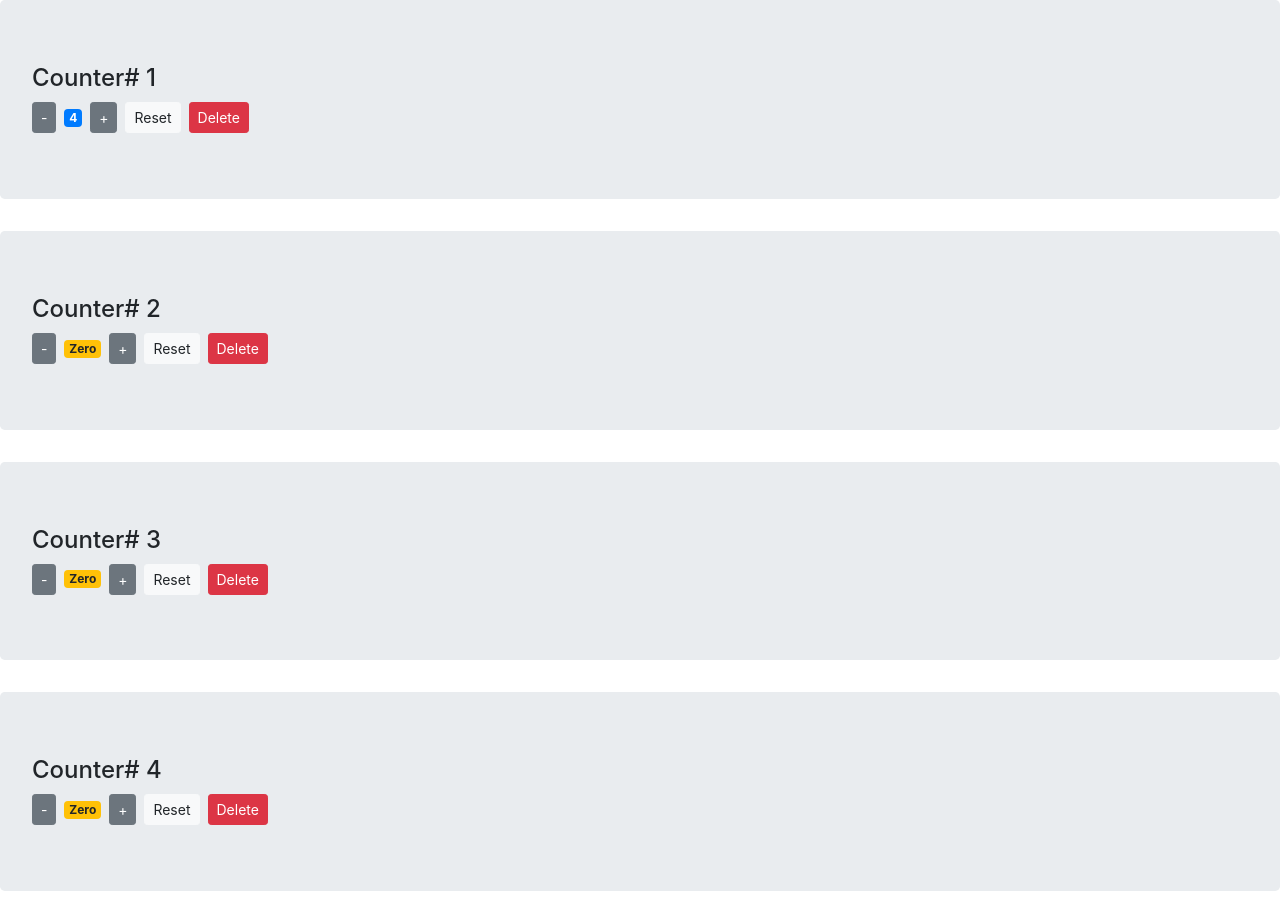
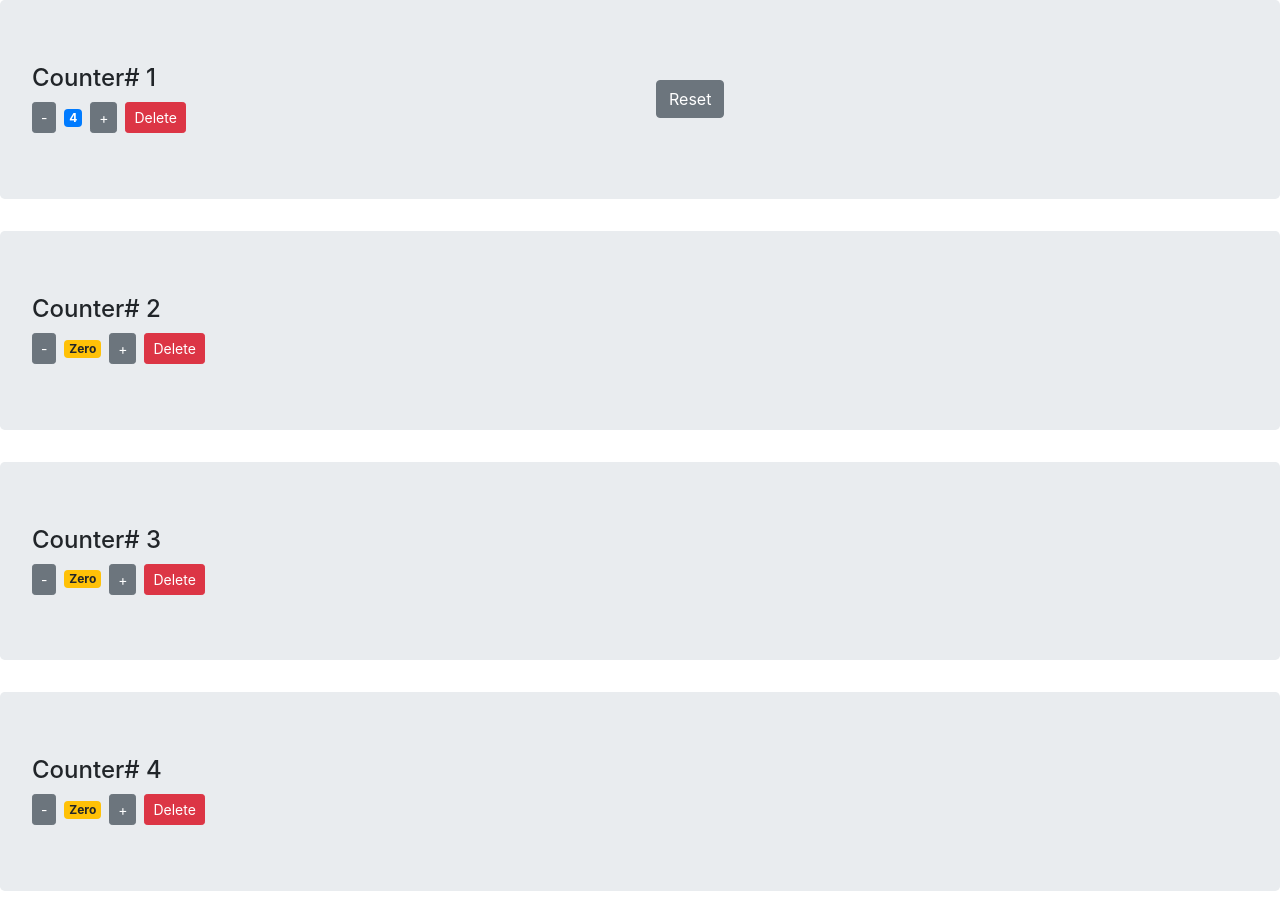
Before and after one commit to ferdous-al-quraeshi/react-crash-course-with-examples, a React (Create React App) app: page / in a window 1280 px wide. Built offline with nearby package versions, Linux system fonts and the light colour scheme.

Commit message:
applying 'ingle-source-of-truth' & removing local states

```diff
--- a/src/components/counter.jsx
+++ b/src/components/counter.jsx
@@ -1,28 +1,7 @@
 import React, { Component } from "react";
 
 class Counter extends Component {
-  // states of this component
-  state = {
-    value: this.props.counter.value,
-    tags: [
-      {
-        id: 1,
-        el: "tag1"
-      },
-      {
-        id: 2,
-        el: "tag1"
-      },
-      {
-        id: 3,
-        el: "tag1"
-      },
-      {
-        id: 4,
-        el: "tag1"
-      }
-    ]
-  };
+  // Now it's made a controlled (stateless) component to implement 'Single Source of Truth' pattern
 
   /* a classic approach for 'binding' event handlers */
   // constructor() {
@@ -35,23 +14,17 @@ class Counter extends Component {
       <div className="jumbotron">
         <h4>Counter# {this.props.counter.id}</h4>
         <button
-          onClick={this.handleDecrement}
+          onClick={() => this.props.onDecrement(this.props.counter)}
           className="btn btn-secondary btn-sm"
         >
           -
         </button>
         <span className={this.getBadgeClasses()}> {this.formatCount()}</span>
         <button
-          onClick={() => this.handleIncrement({ id: 1 })}
+          onClick={() => this.props.onIncrement(this.props.counter)}
           className="btn btn-secondary btn-sm"
         >
           +
-        </button>
-        <button
-          onClick={this.handleReset}
-          className="btn btn-light btn-sm ml-2"
-        >
-          Reset
         </button>
         <button
           onClick={() => this.props.onDelete(this.props.counter.id)}
@@ -64,18 +37,6 @@ class Counter extends Component {
   }
 
   /* helper methods */
-  handleIncrement = () => {
-    // the arrow function approach that auto inherited (NOT re-bind) the 'this'
-    this.setState({ value: this.state.value + 1 });
-  };
-  handleDecrement = () => {
-    // the arrow function approach that auto inherited (NOT re-bind) the 'this'
-    this.setState({ value: this.state.value - 1 });
-  };
-  handleReset = () => {
-    // the arrow function approach that auto inherited (NOT re-bind) the 'this'
-    this.setState({ value: 0 });
-  };
   renderTags() {
     if (this.state.tags.length === 0)
       return (
@@ -95,17 +56,18 @@ class Counter extends Component {
   getBadgeClasses() {
     let classes = "badge m-2 badge-";
     classes +=
-      this.state.value === 0
+      this.props.counter.value === 0
         ? "warning"
-        : this.state.value < 0
+        : this.props.counter.value < 0
           ? "danger"
-          : this.state.value > 0
+          : this.props.counter.value > 0
             ? "primary"
             : 0;
     return classes;
   }
   formatCount() {
-    const { value } = this.state;
+    // object destructuring to read the value property of the 'state'
+    const { value } = this.props.counter;
     return value === 0 ? "Zero" : value;
   }
 }
--- a/src/components/counters.jsx
+++ b/src/components/counters.jsx
@@ -1,5 +1,13 @@
 import React, { Component } from "react";
 import Counter from "./counter";
+
+let style = {
+  resetBtn: {
+    position: "fixed",
+    top: "80px",
+    left: "50%"
+  }
+};
 
 class Counters extends Component {
   state = {
@@ -13,18 +21,46 @@ class Counters extends Component {
   };
 
   /* Children's event handlers */
+  handleDecrement = counter => {
+    const counters = [...this.state.counters];
+    const index = counters.indexOf(counter);
+    counters[index].value--;
+    this.setState({ counters });
+  };
+  handleIncrement = counter => {
+    const counters = [...this.state.counters];
+    const index = counters.indexOf(counter);
+    counters[index].value++;
+    this.setState({ counters });
+  };
   handleDelete = counterId => {
     // return all the counter objects except the one with the given id (the del btn of which is clicked)
     const counters = this.state.counters.filter(c => c.id !== counterId);
     this.setState({ counters }); // polluting the state of the counters
   };
+  handleReset = () => {
+    const counters = this.state.counters.map(c => {
+      c.value = 0;
+      return c;
+    });
+    this.setState({ counters });
+  };
 
   render() {
     return (
       <div>
+        <button
+          style={style.resetBtn}
+          onClick={this.handleReset}
+          className="btn btn-secondary ml-3"
+        >
+          Reset
+        </button>
         {this.state.counters.map(counter => (
           <Counter
             key={counter.id}
+            onDecrement={this.handleDecrement}
+            onIncrement={this.handleIncrement}
             onDelete={this.handleDelete}
             counter={counter} // this 'counter' object encapsulates all the props / data within it and save us from redundant explicit prop declaration
           />
```
